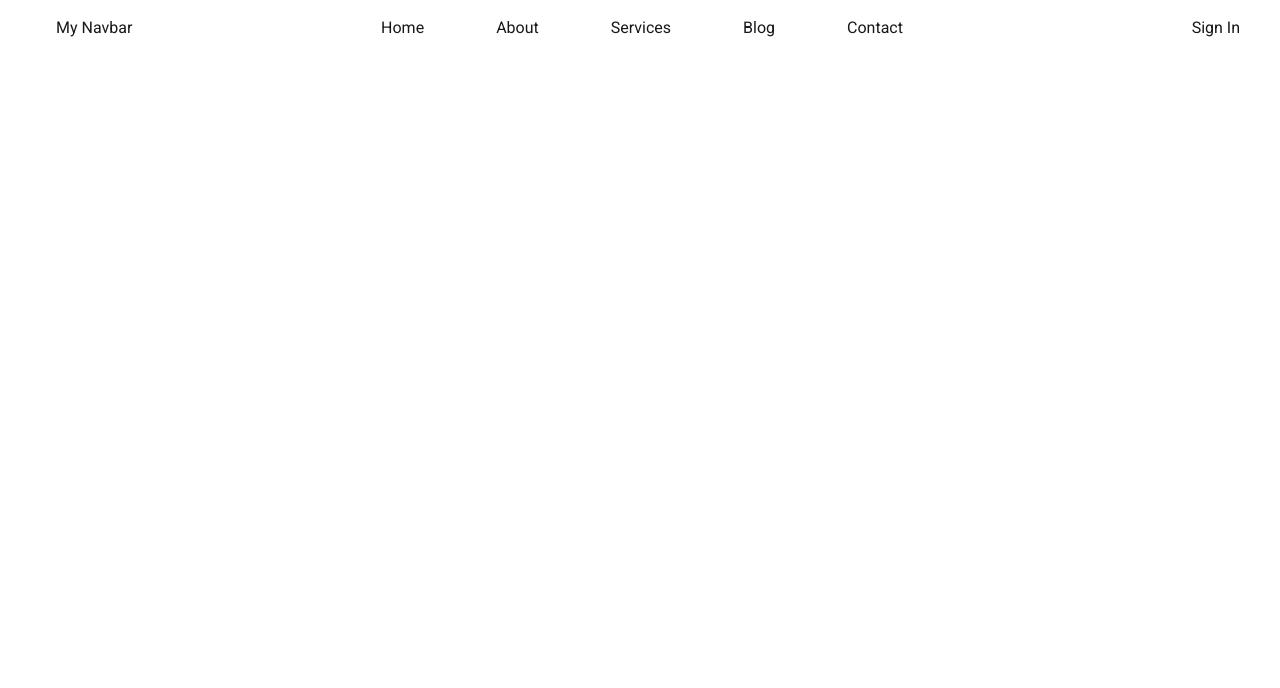
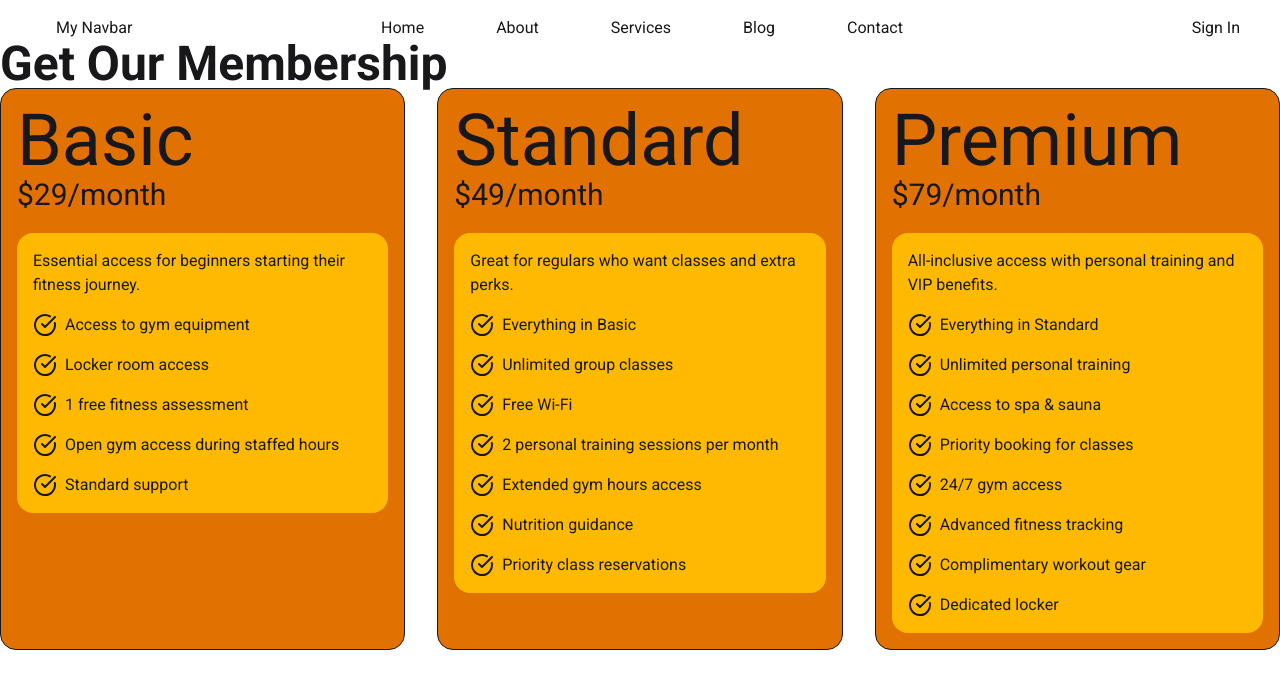
Before and after one commit to AsifHossain22/react-explore-project-2, a React (Vite) app: page / in a window 1280 px wide. Shown: the top 688 px of the page. Built offline with nearby package versions, Linux system fonts and the light colour scheme.

Commit message:
Completed up to Display Pricing options in Pricing Card

```diff
--- /dev/null
+++ b/public/pricingData.json
@@ -0,0 +1,46 @@
+[
+  {
+    "id": 1,
+    "name": "Basic",
+    "price": "$29/month",
+    "description": "Essential access for beginners starting their fitness journey.",
+    "features": [
+      "Access to gym equipment",
+      "Locker room access",
+      "1 free fitness assessment",
+      "Open gym access during staffed hours",
+      "Standard support"
+    ]
+  },
+  {
+    "id": 2,
+    "name": "Standard",
+    "price": "$49/month",
+    "description": "Great for regulars who want classes and extra perks.",
+    "features": [
+      "Everything in Basic",
+      "Unlimited group classes",
+      "Free Wi-Fi",
+      "2 personal training sessions per month",
+      "Extended gym hours access",
+      "Nutrition guidance",
+      "Priority class reservations"
+    ]
+  },
+  {
+    "id": 3,
+    "name": "Premium",
+    "price": "$79/month",
+    "description": "All-inclusive access with personal training and VIP benefits.",
+    "features": [
+      "Everything in Standard",
+      "Unlimited personal training",
+      "Access to spa & sauna",
+      "Priority booking for classes",
+      "24/7 gym access",
+      "Advanced fitness tracking",
+      "Complimentary workout gear",
+      "Dedicated locker"
+    ]
+  }
+]
--- a/src/App.jsx
+++ b/src/App.jsx
@@ -1,6 +1,10 @@
+import { Suspense } from "react";
 import "./App.css";
 import DaisyNav from "./components/DaisyNav/DaisyNav";
 import Navbar from "./components/Navbar/Navbar";
+import PricingOptions from "./components/PricingOptions/PricingOptions";
+
+const pricingPromise = fetch("pricingData.json").then((res) => res.json());
 
 function App() {
   return (
@@ -9,7 +13,15 @@ function App() {
         <Navbar></Navbar>
         {/* <DaisyNav></DaisyNav> */}
       </header>
-      <main></main>
+      <main>
+        <Suspense
+          fallback={
+            <span className="loading loading-spinner loading-lg"></span>
+          }
+        >
+          <PricingOptions pricingPromise={pricingPromise}></PricingOptions>
+        </Suspense>
+      </main>
       <footer></footer>
     </>
   );
--- /dev/null
+++ b/src/components/PricingCard/PricingCard.jsx
@@ -0,0 +1,25 @@
+import React from "react";
+import PricingFeature from "./PricingFeature";
+
+const PricingCard = ({ price }) => {
+  console.log(price);
+  return (
+    <div className="border bg-amber-600 rounded-2xl p-4">
+      {/* CardHeader */}
+      <div>
+        <h1 className="text-7xl">{price.name}</h1>
+        <h4 className="text-3xl">{price.price}</h4>
+      </div>
+
+      {/* CardBody */}
+      <div className="bg-amber-400 p-4 rounded-2xl mt-5">
+        <p>{price.description}</p>
+        {price.features.map((feature, index) => (
+          <PricingFeature key={index} feature={feature}></PricingFeature>
+        ))}
+      </div>
+    </div>
+  );
+};
+
+export default PricingCard;
--- /dev/null
+++ b/src/components/PricingCard/PricingFeature.jsx
@@ -0,0 +1,13 @@
+import { CircleCheckBig } from "lucide-react";
+import React from "react";
+
+const PricingFeature = ({ feature }) => {
+  return (
+    <p className="flex mt-4">
+      <CircleCheckBig className="mr-2"></CircleCheckBig>
+      {feature}
+    </p>
+  );
+};
+
+export default PricingFeature;
--- /dev/null
+++ b/src/components/PricingOptions/PricingOptions.jsx
@@ -0,0 +1,20 @@
+import React, { use } from "react";
+import PricingCard from "../PricingCard/PricingCard";
+
+const PricingOptions = ({ pricingPromise }) => {
+  const pricingData = use(pricingPromise);
+  console.log(pricingData);
+
+  return (
+    <div>
+      <h2 className="text-5xl font-bold">Get Our Membership</h2>
+      <div className="grid md:grid-cols-3 gap-8">
+        {pricingData.map((price) => (
+          <PricingCard key={price.id} price={price}></PricingCard>
+        ))}
+      </div>
+    </div>
+  );
+};
+
+export default PricingOptions;
```
